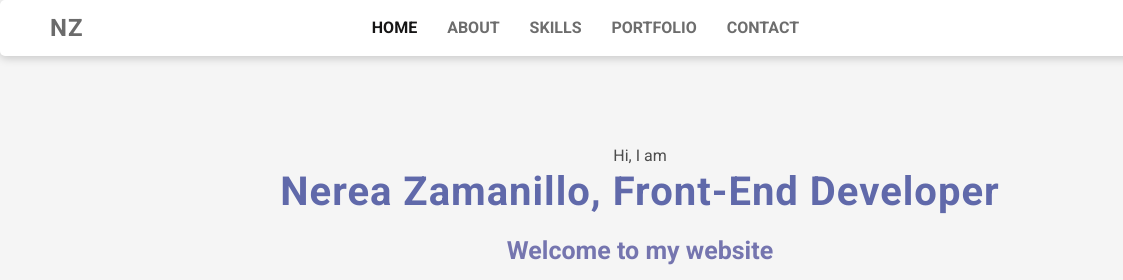
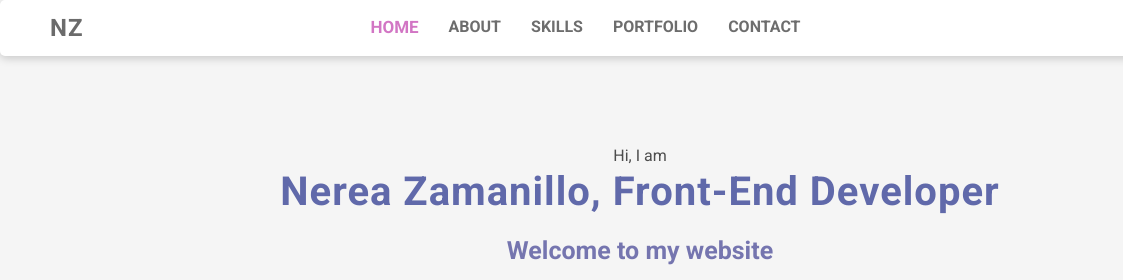
Before and after one commit to nereazam/My-Portfolio, a website: page index.html in a window 1280 px wide. In both pictures the pointer is over the link "HOME". Shown: the top 280 px of the page, 0-1123 px from the left. Drawn offline with Linux system fonts and the light colour scheme; a web font is replaced by a local one.

Commit message:
fix: nav section

```diff
--- a/styles.css
+++ b/styles.css
@@ -70,8 +70,9 @@ body {
 }
 
 .nav-links a:hover {
-  color: #161515;
-  font-size: 16px;
+  color: #d276c4;
+  font-size: 17px;
+
 }
 
 .nav-icon {
```
